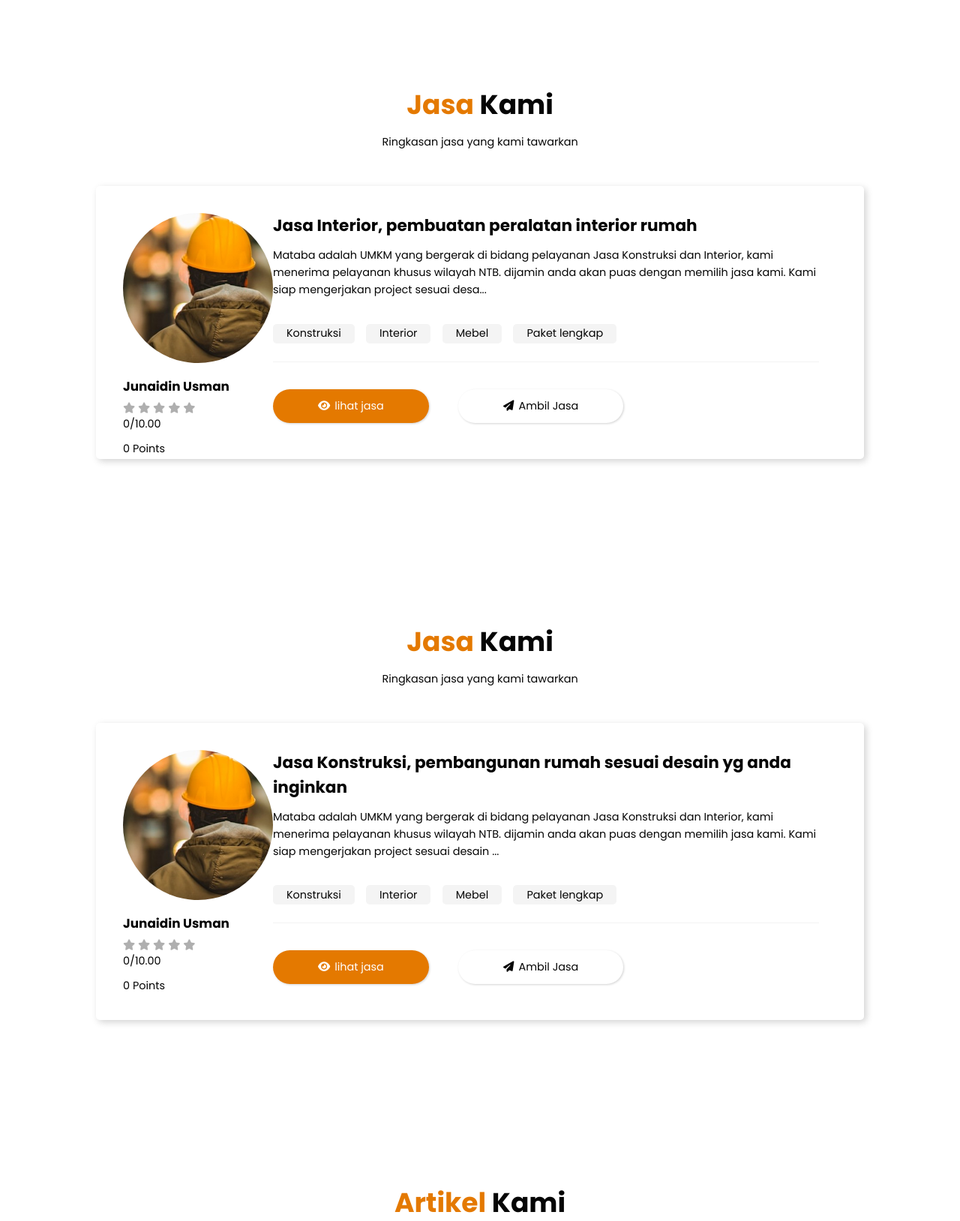
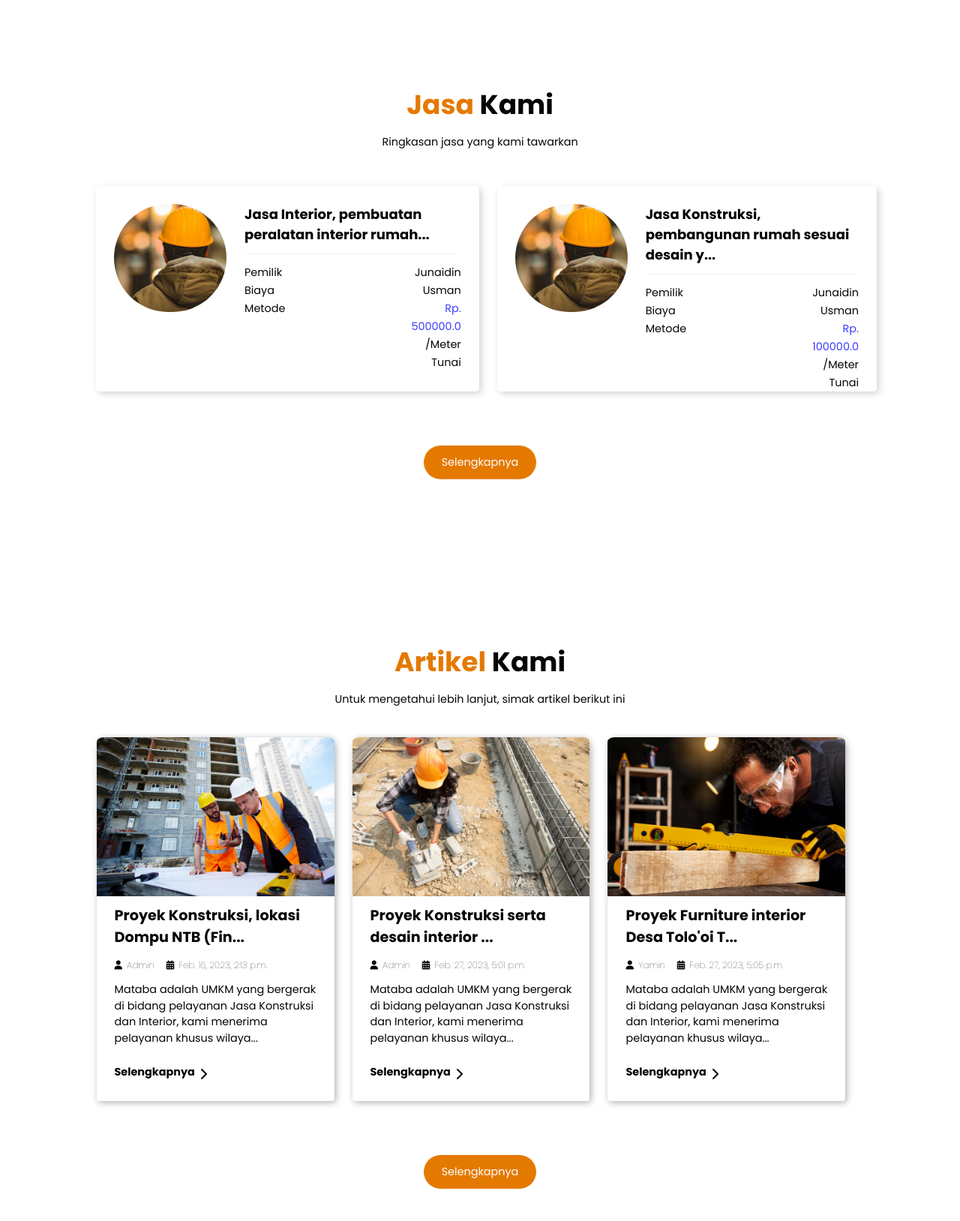
Before and after one commit to yaminkusuma/yaminkusuma.github.io, a Django app: page / in a window 1280 px wide. Shown: the part 1537-3165 px from the top of the page at 75% size. Run offline with Django 3.2, Linux system fonts and the light colour scheme; data comes from the database, SQL or seed files in the repository; both versions use the stored data as it was after the commit; some libraries are stand-ins or nearby versions.

Commit message:
Update my website

```diff
--- a/mywebsite/templates/home/home.html
+++ b/mywebsite/templates/home/home.html
@@ -235,102 +235,95 @@
         font-size: 1.2rem;
       }
 
+      .jasa .container {
+        display: flex;
+        margin-bottom: 2rem;
+      }
       .jasa .row {
         display: flex;
+        /* flex-wrap: wrap; */
         background-color: #fff;
         box-shadow: 3px 3px 10px #d3d3d3;
         border-radius: 5px;
+        justify-content: center;
+        margin-right: 2rem;
       }
 
-      .jasa .row .jasa-img {
-        flex: 1 1 25rem;
-        margin-top: 3rem;
-        margin-left: 3rem;
-        font-size: 1.2rem;
-      }
-
-      .jasa .row .jasa-img .nama {
-        margin-top: 1rem;
-        margin-bottom: 0.5rem;
+      .jasa .row .jasa-img img {
+        width: 150px;
+        border-radius: 100px;
+        margin-top: 2rem;
+        margin-left: 2rem;
       }
 
       .jasa .row .content {
-        margin-top: 3rem;
+        margin-top: 1rem;
       }
 
       .jasa .row .content h3 {
-        font-size: 1.8rem;
+        margin-left: 2rem;
+        margin-right: 2rem;
+        color: black;
+        font-size: 1.5rem;
         margin-bottom: 1rem;
+        margin-top: 1rem;
+        max-width: 40rem;
+      }
+      .jasa .row .content h3:hover {
+        color: rgba(0, 0, 255, 0.705);
+        text-decoration: underline;
+        font-size: 1.5rem;
+        margin-bottom: 1rem;
+        margin-top: 1rem;
+        max-width: 40rem;
       }
 
       .jasa .row .content .p1 {
         display: flex;
         flex-wrap: wrap;
-        margin-bottom: 0.8rem;
-        margin-right: 5rem;
-        max-width: 100rem;
+        margin-bottom: 0.5rem;
         font-size: 1.2rem;
         line-height: 1.6;
       }
 
-      .jasa .row .content .title {
-        border-top: 1px solid #85858518;
-        margin-right: 5rem;
-        margin-bottom: 1rem;
+      .jasa .row .content .col {
+        display: flex;
       }
 
-      .jasa .row .content .button {
-        background-color: #f0f0f0b2;
-        margin-top: 2rem;
+      .jasa .row .content .col .title {
+        padding-right: 10rem;
         margin-bottom: 2rem;
-        margin-right: 1rem;
-        display: inline-block;
-        padding: 0.2rem 1.5rem;
         font-size: 1.2rem;
-        color: rgb(5, 5, 5);
-        border-radius: 5px;
-      }
-      .jasa .row .content .button:hover {
-        color: #e47900;
-        border-radius: 5px;
-        box-shadow: 0.5px 1px 1px #fff;
+        line-height: 2rem;
+        margin-left: 2rem;
       }
 
-      .jasa .row .content .btn {
-        background-color: #e47900;
-        box-shadow: 1px 1px 3px #d3d3d3;
-        margin-top: 2rem;
-        margin-bottom: 4rem;
-        margin-right: 3rem;
+      .jasa .row .content .col .title-value {
+        font-size: 1.2rem;
+        text-align: end;
+        line-height: 2rem;
+        padding-left: 4rem;
+        margin-right: 2rem;
+        /* font-weight: 600; */
+      }
+
+      .jasa .row .content .titl {
+        border-top: 1px solid #85858518;
+        margin-right: 2.5rem;
+        margin-bottom: 1rem;
+        margin-left: 2rem;
+      }
+
+      .jasa .btn {
+        text-align: center;
+      }
+      .jasa .tombol {
+        margin-top: 4rem;
         display: inline-block;
-        padding: 1rem 5rem;
+        padding: 1rem 2rem;
         font-size: 1.2rem;
         color: #fff;
-        border-radius: 50px;
-      }
-
-      .jasa .row .content .btn1:hover {
-        box-shadow: 1px 1px 3px #e47900;
-        margin-top: 2rem;
-        margin-bottom: 4rem;
-        margin-right: 3rem;
-        display: inline-block;
-        padding: 1rem 5rem;
-        font-size: 1.2rem;
-        color: #e47900;
-        border-radius: 50px;
-      }
-
-      .jasa .row .content .btn1 {
-        background-color: #fff;
-        box-shadow: 1px 1px 3px #d3d3d3;
-        margin-top: 2rem;
-        margin-bottom: 4rem;
-        margin-right: 3rem;
-        display: inline-block;
-        padding: 1rem 5rem;
-        font-size: 1.2rem;
-        color: rgb(5, 5, 5);
+        background-color: #e47900;
         border-radius: 50px;
       }
 
@@ -671,39 +664,56 @@
     <!-- About section end -->
 
     <!-- Jasa section start -->
-    {% for j in jasapage%}
     <section id="jasa" class="jasa">
       <h2><span>Jasa</span> Kami</h2>
       <p class="sub">Ringkasan jasa yang kami tawarkan</p>
       <div class="container">
+        {% for j in jasapage%}
         <div class="row">
           <div class="jasa-img">
             {% if j.gambar %}
-            <img
-              src="{{j.gambar.url}}"
-              alt=""
-              style="width: 200px; height: 200px; border-radius: 100%"
-            />
+            <img src="{{j.gambar.url}}" alt="" />
             {% endif %}
-            <h3 class="nama">{{j.nama}}</h3>
-            <i class="fa-solid fa-star" style="color: rgb(175, 175, 175)"></i>
-            <i class="fa-solid fa-star" style="color: rgb(175, 175, 175)"></i>
-            <i class="fa-solid fa-star" style="color: rgb(175, 175, 175)"></i>
-            <i class="fa-solid fa-star" style="color: rgb(175, 175, 175)"></i>
-            <i class="fa-solid fa-star" style="color: rgb(175, 175, 175)"></i>
-            <p style="margin-bottom: 1rem">0/10.00</p>
-            <p>0 Points</p>
           </div>
           <div class="content">
-            <h3>{{j.judul}}</h3>
-            <p class="p1">{{j.deskripsi|safe|slice:":220" }}...</p>
+            <a href="#"><h3>{{j.judul|safe|slice:":50" }}...</h3></a>
+            <div class="titl"></div>
+            <!-- <p class="p1">{{j.deskripsi|safe|slice:":60" }}...</p> -->
+            <div class="col">
+              <div class="title">
+                <div class="pep">
+                  <span class="pemilik">Pemilik</span>
+                </div>
+                <div class="pep">
+                  <span class="tanggal">Biaya</span>
+                </div>
+                <div class="pep">
+                  <span class="estimasi">Metode</span>
+                </div>
+              </div>
 
-            <a href="#" class="button">Konstruksi</a>
+              <div class="title-value">
+                <div class="pep-value">
+                  <span class="value1">{{j.nama}}</span>
+                </div>
+                <div class="pepvalue">
+                  <span class="value2" style="color: rgb(61, 61, 252)"
+                    >Rp. {{j.pembayaran}}</span
+                  >
+                  /Meter
+                </div>
+                <div class="pepvalue">
+                  <span class="value3">Tunai</span>
+                </div>
+              </div>
+            </div>
+
+            <!-- <a href="#" class="button">Konstruksi</a>
             <a href="#" class="button">Interior</a>
             <a href="#" class="button">Mebel</a>
-            <a href="#" class="button">Paket lengkap</a>
-            <div class="title"></div>
-            <a href="/jasa" class="btn"
+            <a href="#" class="button">Paket lengkap</a> -->
+
+            <!-- <a href="/jasa" class="btn"
               ><i class="fa-solid fa-eye" style="margin-right: 0.5rem"></i>lihat
               jasa</a
             >
@@ -713,12 +723,15 @@
                 style="margin-right: 0.5rem"
               ></i
               >Ambil Jasa</a
-            >
+            > -->
           </div>
         </div>
+        {% endfor %}
+      </div>
+      <div class="btn">
+        <a href="/jasa" class="tombol">Selengkapnya </a>
       </div>
     </section>
-    {% endfor %}
     <!-- Jasa section end -->
 
     <!-- Artikel section start -->
--- a/mywebsite/templates/home/sendwa.html
+++ b/mywebsite/templates/home/sendwa.html
@@ -3,7 +3,7 @@
   <head>
     <meta charset="utf-8" />
     <meta name="viewport" content="width=device-width, initial-scale=1" />
-    <title>Whatsapp kami-Mataba</title>
+    <title>konsultasi-Mataba</title>
     <link
       rel="shortcut icon"
       href="../static/img/logo-04.png"
```
Also changed, not shown: mywebsite/templates/home/detailjasa.html (+13 -13 lines), mywebsite/templates/home/jasa.html (+5 -2 lines), mywebsite/templates/login/login.html (+101 -3 lines), mywebsite/views.py (+9 -0 lines), db.sqlite3, media/static/jasa-profil.jpg (added), media/static/jasa-profil_W7AoboU.jpg (added), media/static/jasa-profil_qIXon2l.jpg (added).
